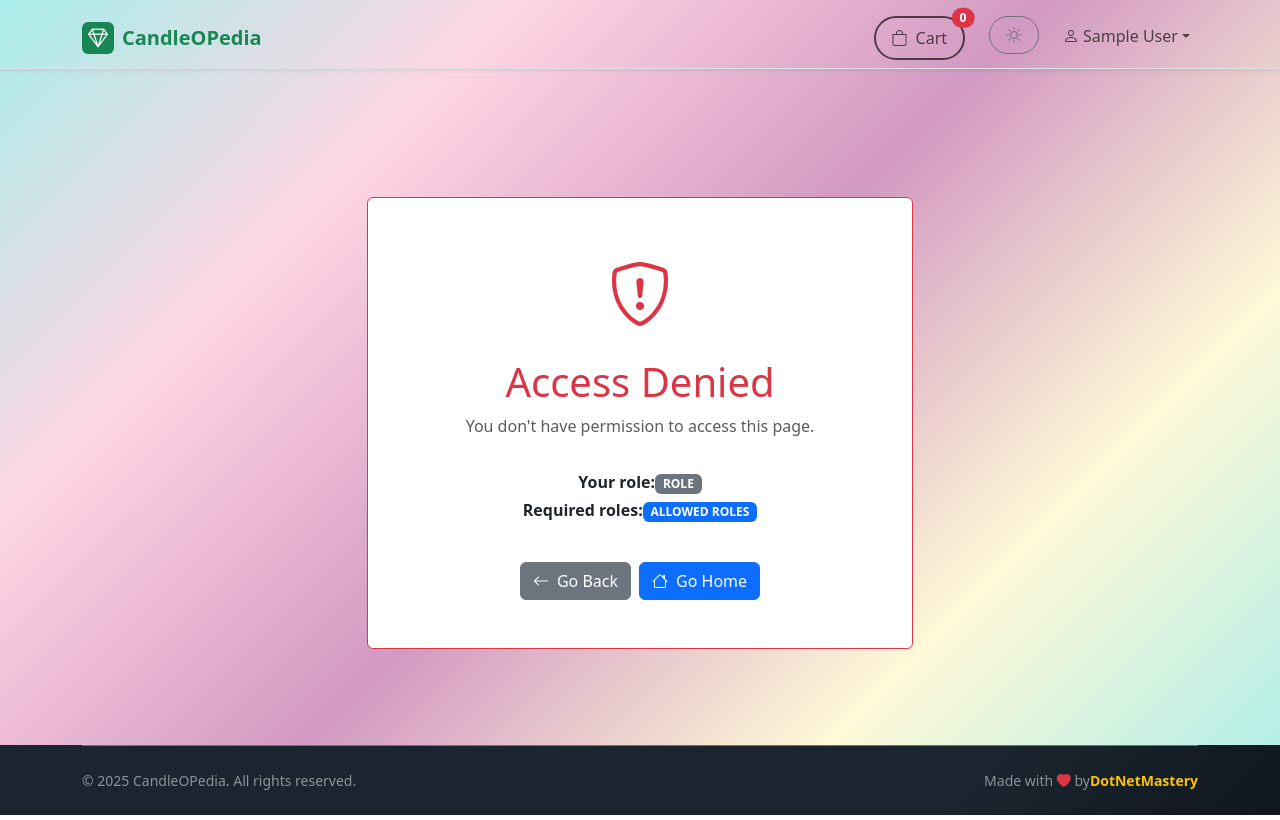
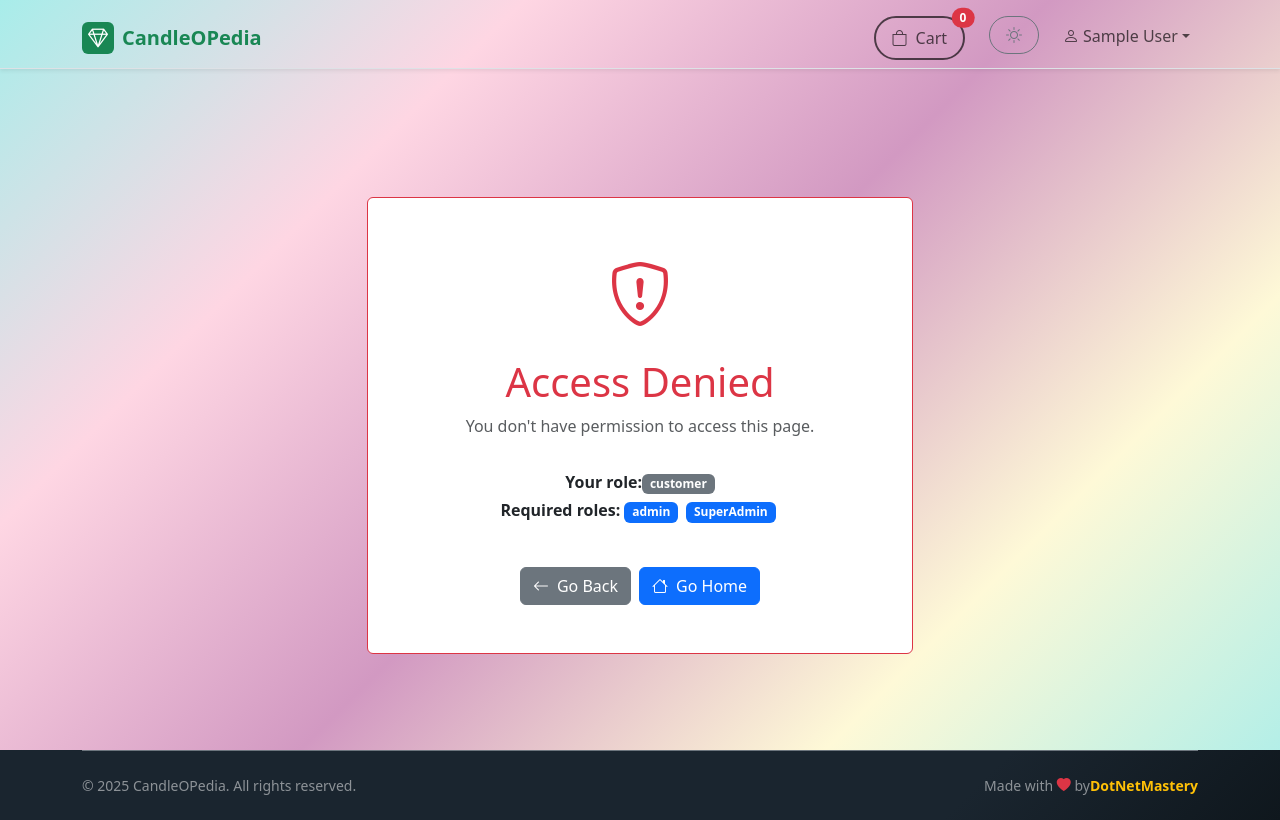
Before and after one commit to bhrugen/8-CandleOPedia, a React (Vite) app in the folder candleopedia/: page /admin/products in a window 1280 px wide. Built offline with nearby package versions, Linux system fonts and the light colour scheme; no server answers; the database is empty; sample sign-in values are in the browser's storage.

Commit message:
Section 17 - Role based route part 2

```diff
--- a/candleopedia/src/router/RoleBasedRoutes.jsx
+++ b/candleopedia/src/router/RoleBasedRoutes.jsx
@@ -1,4 +1,36 @@
+import { Navigate, useLocation, Link } from "react-router-dom";
+import { useSelector } from "react-redux";
+import { ROUTES } from "../utility/constants";
+
 function RoleBasedRoutes({ allowedRoles, children }) {
+  const location = useLocation();
+  const { user, isAuthenticated, isInitialized } = useSelector(
+    (state) => state.auth
+  );
+
+  if (!isInitialized) {
+    return (
+      <div
+        className="d-flex justify-content-center align-items-center"
+        style={{ minHeight: "60vh" }}
+      >
+        <div className="spinner-border">
+          <span className="visually-hidden">Loading....</span>
+        </div>
+      </div>
+    );
+  }
+
+  if (!isAuthenticated) {
+    return <Navigate to={ROUTES.LOGIN} state={{ from: location }} />;
+  }
+
+  // Check if user has required role (if allowedRoles is specified)
+  const hasRequiredRole = Array.isArray(allowedRoles)
+    ? allowedRoles.includes(user?.role)
+    : user?.role === allowedRoles;
+
+  if (!hasRequiredRole && allowedRoles) {
     return (
       <div className="container py-5" style={{ marginTop: "80px" }}>
         <div className="row justify-content-center">
@@ -16,12 +48,20 @@ function RoleBasedRoutes({ allowedRoles, children }) {
                 <div className="p-3 rounded mb-4">
                   <p className="mb-1">
                     <strong>Your role:</strong>
-                  <span className="badge bg-secondary">ROLE</span>
+                    <span className="badge bg-secondary">{user?.role}</span>
                   </p>
                   <p className="mb-0">
                     <strong>Required roles:</strong>
 
-                  <span className="badge bg-primary">ALLOWED ROLES</span>
+                    {Array.isArray(allowedRoles) ? (
+                      allowedRoles.map((role, index) => (
+                        <span key={role} className="badge bg-primary m-1">
+                          {role}
+                        </span>
+                      ))
+                    ) : (
+                      <span className="badge bg-primary">{allowedRoles}</span>
+                    )}
                   </p>
                 </div>
                 <div className="d-grid gap-2 d-md-flex justify-content-md-center">
@@ -42,4 +82,7 @@ function RoleBasedRoutes({ allowedRoles, children }) {
     );
   }
 
+  return children;
+}
+
 export default RoleBasedRoutes;
--- a/candleopedia/src/router/router.jsx
+++ b/candleopedia/src/router/router.jsx
@@ -20,7 +20,7 @@ const AppRoutes = () => {
       <Route
         path={ROUTES.ADMIN.PRODUCTS}
         element={
-          <RoleBasedRoutes allowedRoles={[ROLES.ADMIN]}>
+          <RoleBasedRoutes allowedRoles={[ROLES.ADMIN, "SuperAdmin"]}>
             <ProductManagement />
           </RoleBasedRoutes>
         }
```
Lines whose indentation alone changed are shown as unchanged.
